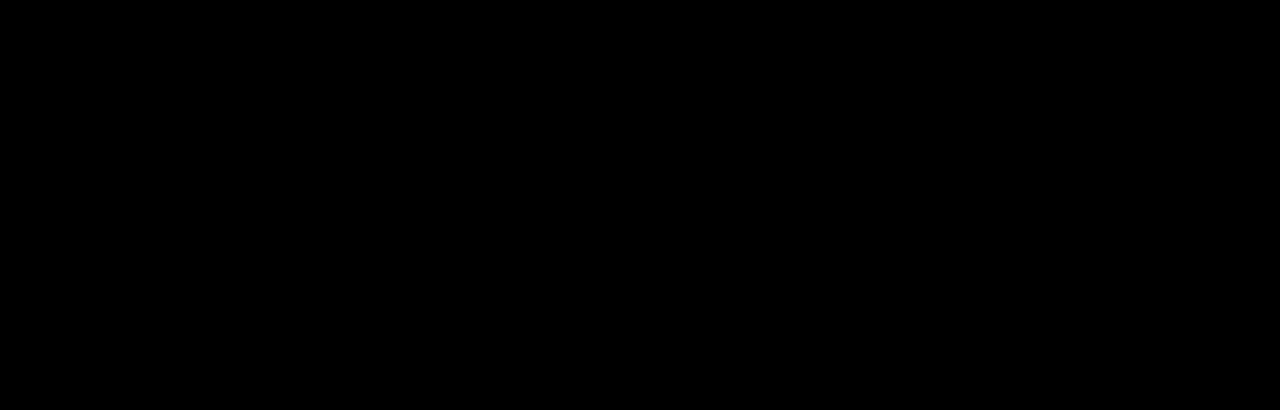
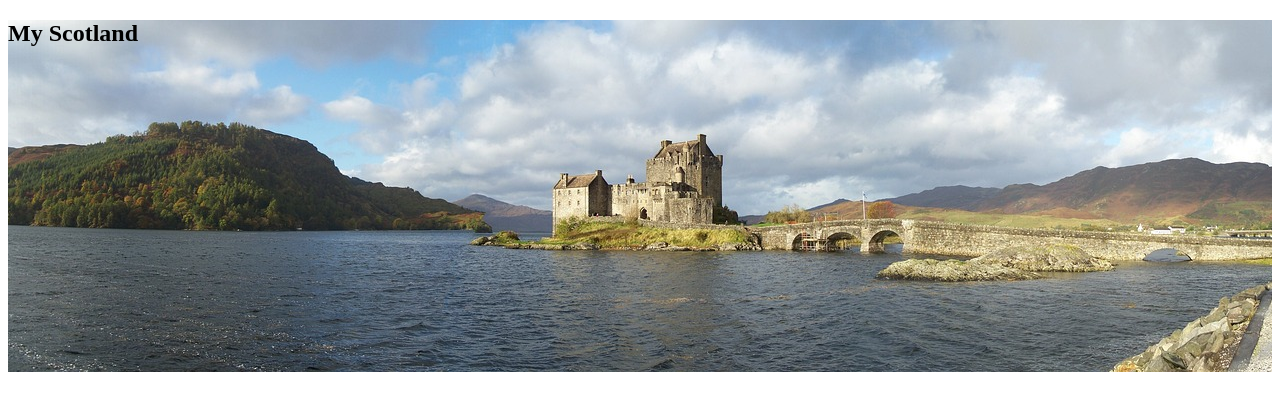
Before and after one commit to qianranzhang/Scotland-code, a plain HTML site: page index.html in a window 1280 px wide. Drawn offline with Linux system fonts and the light colour scheme.

Commit message:
adjusting hero image

```diff
--- a/index.html
+++ b/index.html
@@ -7,6 +7,10 @@
     <title>Document</title>
 </head>
 <body>
-    <h1>Hi World!</h1>
+    <section class="hero-image">
+        <h1 class="hero-text">
+            My Scotland
+        </h1>
+    </section>
 </body>
 </html>
--- a/style.css
+++ b/style.css
@@ -1,3 +1,7 @@
-body{
-    background-color: black;
+.hero-image{
+    background-image: url(./images/scotland-1987599_1280.jpg) ;
+    height: 352px;
+    background-position: center;
+    background-repeat: no-repeat;
+    background-size: cover;
 }
```
